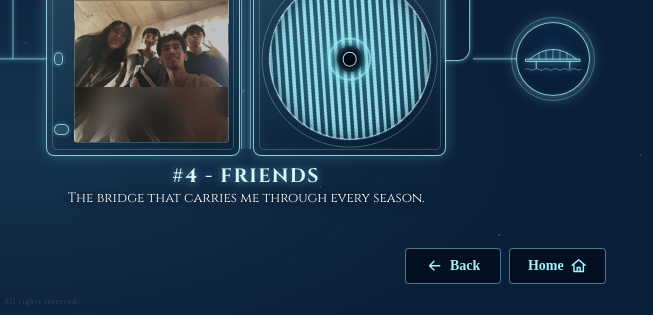
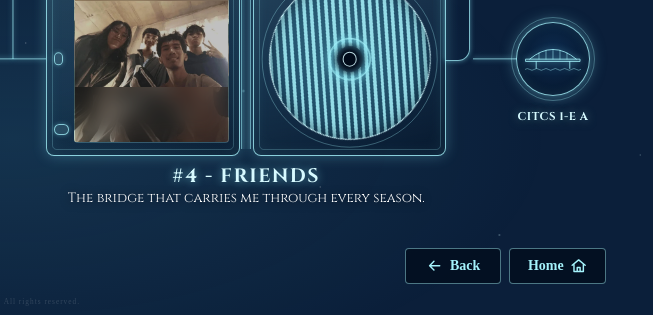
Before and after one commit to aycstotomas/aycstotomas.github.io, a plain HTML site: page family.html in a window 1280 px wide. Shown: the part 485-800 px from the top of the page, 627-1280 px from the left. Drawn offline with Linux system fonts and the light colour scheme.

Commit message:
Add files via upload

```diff
--- a/family.html
+++ b/family.html
@@ -93,7 +93,7 @@
                 <span class="fr-emblem fr-em-flower em-l em-top"><svg aria-hidden="true" focusable="false" viewBox="0 0 48 48"><use href="#fr-flower"/></svg><span class="fr-em-name"><span>Mira C. Sto. Tomas</span></span></span>
                 <span class="fr-emblem fr-em-shield em-r em-top"><svg aria-hidden="true" focusable="false" viewBox="0 0 48 56"><use href="#fr-shield"/></svg><span class="fr-em-name"><span>Arnel C. Sto. Tomas</span></span></span>
                 <span class="fr-emblem fr-em-puzzle em-l em-bot"><svg aria-hidden="true" focusable="false" viewBox="0 0 24 24"><use href="#fr-puzzle"/></svg><span class="fr-em-name"><span>Ariah Corablle<br>C. Sto. Tomas</span><span>Florentin Basti<br>C. Sto. Tomas</span></span></span>
-                <span class="fr-emblem fr-em-bridge em-r em-bot"><svg aria-hidden="true" focusable="false" viewBox="0 0 120 58"><use href="#fr-bridge"/></svg></span>
+                <span class="fr-emblem fr-em-bridge em-r em-bot"><svg aria-hidden="true" focusable="false" viewBox="0 0 120 58"><use href="#fr-bridge"/></svg><span class="fr-em-name"><span>CITCS 1-E A</span></span></span>
 
                 <!-- MOM -->
                 <figure tabindex="0" role="button" aria-expanded="false" class="fr-card is-left" style="--i:0">
```
